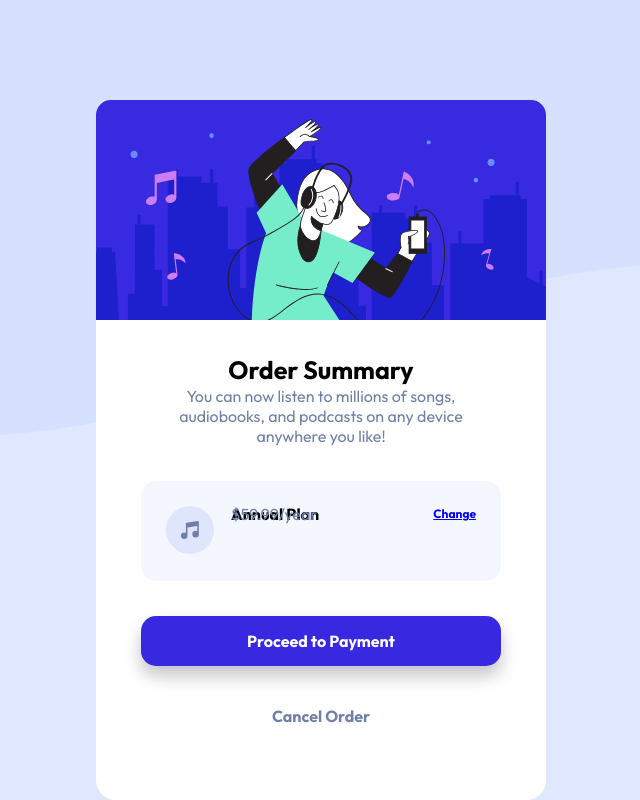
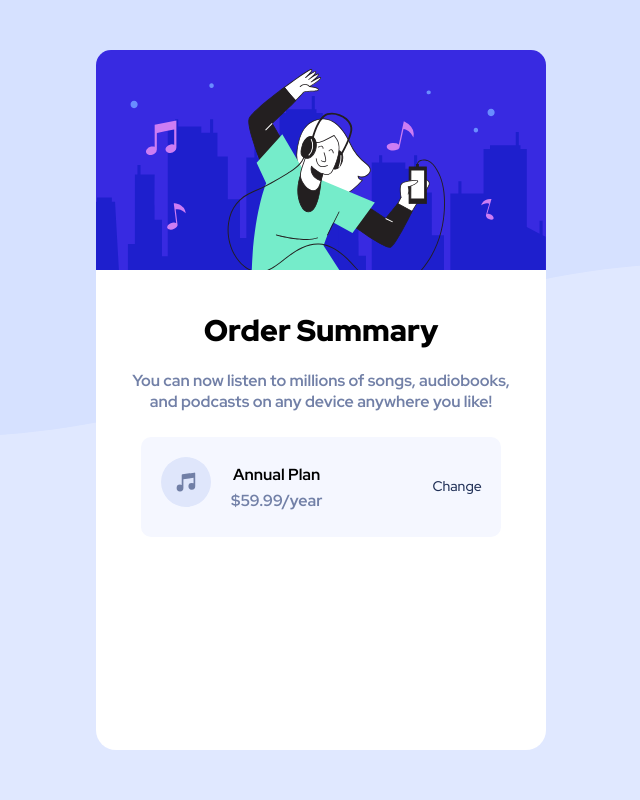
Before and after one commit to RosinskiPawel/frontendmentor_io_challenge_170422, a plain HTML site: page index.html in a window 1280 px wide. Shown: the whole page, without its empty margins (319-959 px from the left). Drawn offline with Linux system fonts and the light colour scheme.

Commit message:
git commit --amend

```diff
--- a/index.html
+++ b/index.html
@@ -8,23 +8,44 @@
     <link rel="stylesheet" href="style.css" />
   </head>
   <body>
+    <main>
     <div class="container">
+      <div class="container__card">
+        <div class="container__cardHeader">
       <img src="illustration-hero.svg" alt="picture" />
+      </div>
+      <div class="container__text">
+
       <h1>Order Summary</h1>
-      <p>
+      </div>
+      <div class="container__text">
+     <p>
         You can now listen to millions of songs, audiobooks, and podcasts on any
         device anywhere you like!
-      </p>
+      </p></div>
       <div class="containerAnnualPlan">
         <img src="icon-music.svg" alt="icon-music" />
-        <h2>Annual Plan</h2>
-        <p class="change">Change</p>
-        <p class="price">$59.99/year</p>
+        <div class="containerPlanAndPrice">
+          <div class="containerAnnualPlan__text">
+          <h2>Annual Plan</h2>
+          </div>
+          <div class="containerAnnualPlan__text">
+          <p>$59.99/year</p>
+          </div>
+        </div>
+        <div class="containerAnnualPlanChange">
+        <div class="containerAnnualPlanChange__text">
+            <p>Change</p>
+          </div>
+          </div>
+
       </div>
-      <div class="containerBlue">
+      <!-- <div class="containerBlue">
         <p class="blue">Proceed to Payment</p>
       </div>
-      <p class="theLastOne">Cancel Order</p>
+      <p class="theLastOne">Cancel Order</p> -->
     </div>
+    </div>
+    </main>
   </body>
 </html>
--- a/style.css
+++ b/style.css
@@ -1,6 +1,14 @@
-@import url(https://fonts.googleapis.com/css2?family=Outfit:wght@400;600;700&display=swap);
+@import  url('https://fonts.googleapis.com/css2?family=Outfit:wght@400;600;700&family=Red+Hat+Display:wght@500;700;900&display=swap');
 
 :root{
+--main_background: hsl(225, 100%, 94%);
+--card_background: hsl(0, 0%, 100%);
+--bright_blue: hsl(245, 75%, 52%);
+--very_pale-blue: hsl(225, 100%, 98%);
+--desaturated-blue: hsl(224, 23%, 55%);
+--dark-blue: hsl(223, 47%, 23%);
+--color-h1: hsl(0, 0, 0);
+--color-h2: hsl(0, 0, 0);
 
 }
 
@@ -13,56 +21,114 @@
 
 body {
   font-family: "Outfit", sans-serif;
-  background-color: hsl(225, 100%, 94%);
+  font-family: 'Red Hat Display', sans-serif;
+
+  background-color: var(--main_background);
   background-image: url("pattern-background-desktop.svg");
   background-repeat: no-repeat;
   background-position: center;
-  background-size: 1440px;
   background-position-y: top;
 }
 
 .container {
-  background-color: hsl(0, 0%, 100%);
+  display: flex;
+  align-items:  center;
+  justify-content: center;
+  text-align: center;
+  min-height: 100vh; /*o co tu chodzi, dlaczego to centruje obrazek w pionie?*/
+
+
+
+}
+.container__card{
   width: 450px;
   height: 700px;
-  margin: auto;
-  margin-top: 100px;
   border-radius: 20px;
+  background-color: var(--card_background);
 }
 
-.container img {
+.container__cardHeader img {
   width: auto;
   border-top-left-radius: 15px;
   border-top-right-radius: 15px;
 }
 
-h1 {
-  padding-top: 30px;
-  font-size: 25px;
-  color: black;
-  text-align: center;
+
+.container__text h1 {
+  margin: 35px 35px 0px 35px;
+  font-size: 30px;
+  color: var(--color-h1);
+  /* text-align: center; */
   font-weight: 900;
-  margin-left: 90px;
-  margin-right: 90px;
+
 }
 
-.container p {
+
+.container__text p {
+  margin: 20px 35px 25px 35px;
   font-size: 16px;
-  color: hsl(224, 23%, 55%);
-  text-align: center;
-  margin-left: 80px;
-  margin-right: 80px;
+  font-weight: 700;
+  color: var(--desaturated-blue);
+
 }
+
 .containerAnnualPlan {
-  background-color: hsl(225, 100%, 98%);
+  display: flex;
+  flex-direction: row;
+
+
+  background-color: var(--very_pale-blue);
   width: 360px;
   height: 100px;
-  padding: auto;
-  margin: auto;
-  margin-top: 35px;
-  border-radius: 15px;
-  line-height: 0em;
+  margin: 20px 45px;
+  border-radius: 10px;
+
 }
+
+.containerAnnualPlan img {
+  margin: 20px 5px 20px 20px;
+  width: 50px;
+  height: 50px;
+}
+.containerPlanAndPrice{
+  display: flex;
+  flex-direction: column;
+  align-items: center;
+  justify-content: center;
+  row-gap: 5px;
+  width: auto;
+  height: auto;
+  margin-left: 15px;
+
+}
+.containerAnnualPlanChange{
+  justify-items: left;
+  margin-top: 40px;
+  margin-right: 20px;
+  margin-left: 110px;
+
+
+}
+
+.containerAnnualPlan__text h2 {
+
+  color: var(--color-h2);
+  font-size: 16px;
+
+}
+.containerAnnualPlan__text p{
+  color: var(--desaturated-blue);
+  font-size: 16px;
+  font-weight: 700;
+
+}
+.containerAnnualPlanChange__text p{
+  color: var(--dark-blue);
+  font-size: 14px;
+  font-weight: 500;
+
+}
+/*
 .containerAnnualPlan img {
   margin-top: 25px;
   margin-left: 25px;
@@ -87,8 +153,21 @@ p.change {
   text-align: end;
   font-weight: 700;
   margin-right: 25px;
-}
-.containerBlue {
+} */
+
+/*
+.containerAnnualPlan {
+  background-color: hsl(225, 100%, 98%);
+  width: 360px;
+  height: 100px;
+  padding: auto;
+  margin: auto;
+  margin-top: 35px;
+  border-radius: 15px;
+  line-height: 0em; */
+
+/*
+.container__button_blue {
   width: 360px;
   height: 50px;
   background-color: hsl(245, 75%, 52%);
@@ -111,4 +190,4 @@ p.theLastOne {
   font-weight: bold;
   color: hsl(224, 23%, 55%);
   margin-top: 40px;
-}
+} */
```
